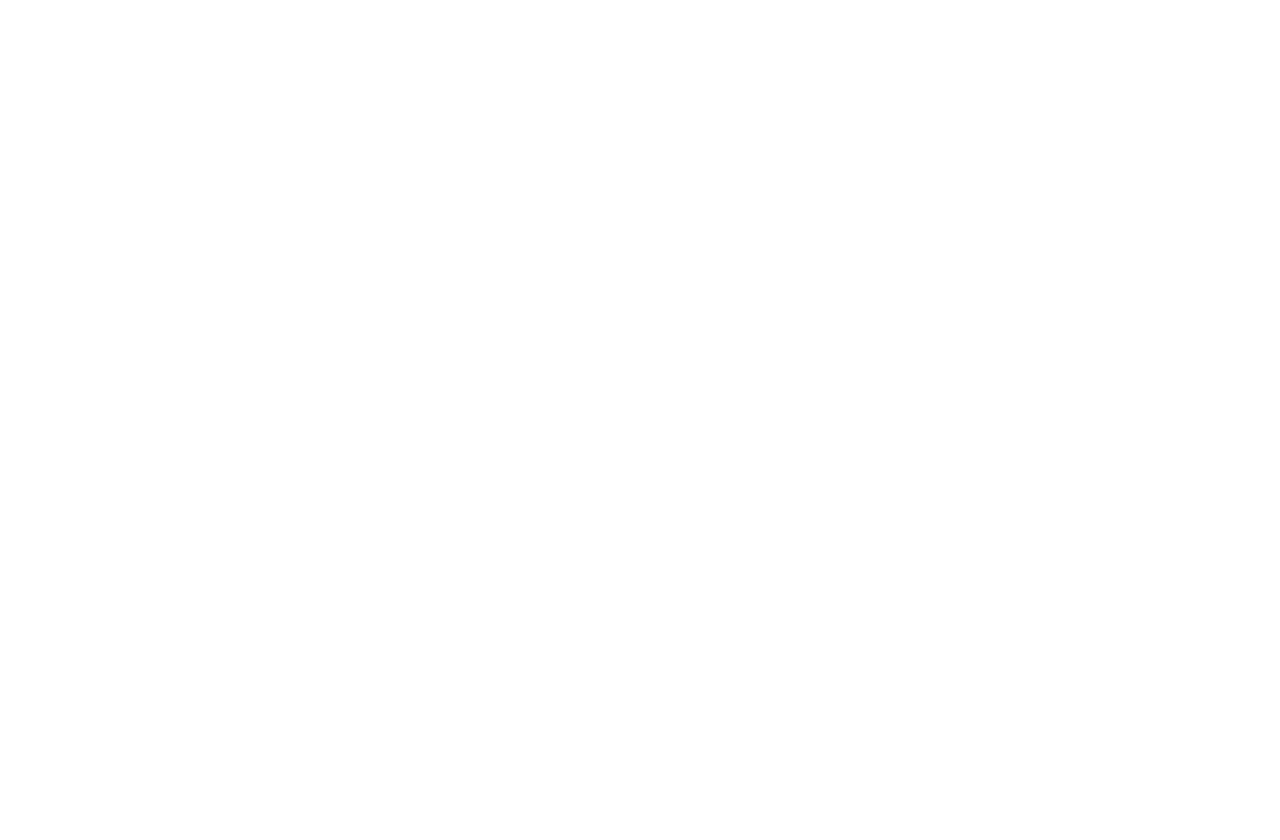
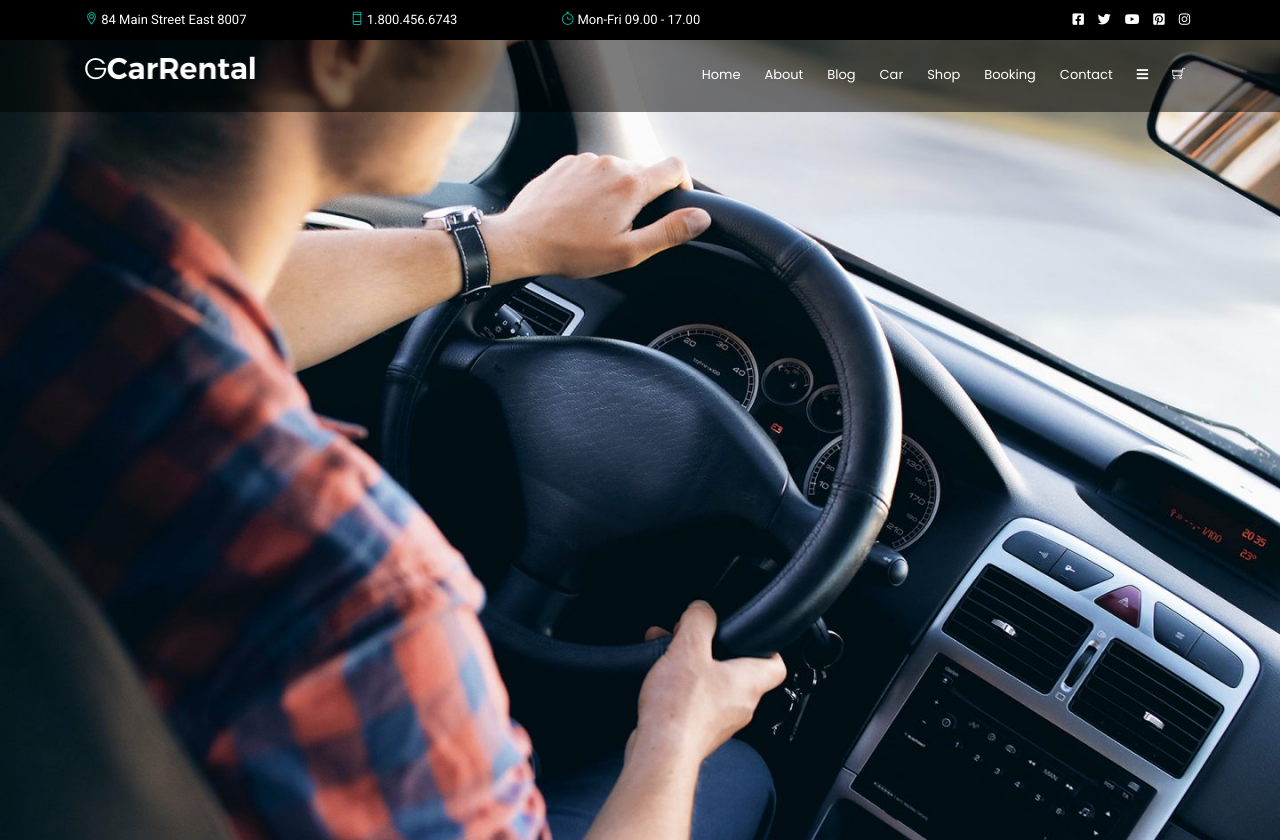
Before and after one commit to asrafulhaq/design-template, a plain HTML site: page index.html in a window 1280 px wide. Before the commit the page ends 800 px from the top, so only its background shows below. Drawn offline with Linux system fonts and the light colour scheme.

Commit message:
Car rental design start with header

```diff
--- a/assets/css/style.css
+++ b/assets/css/style.css
@@ -0,0 +1,94 @@
+* {
+	font-family: 'Roboto', sans-serif;
+}
+ul {
+	margin: 0px;
+	padding: 0px;
+}
+
+li {
+	list-style: none;
+	margin-bottom: 2px;
+}
+
+a{
+	text-decoration: none;
+}
+
+a:hover {
+	text-decoration: none;
+}
+
+
+
+/*Top Bar Style*/
+.top-bar {
+	background-color: #000;
+	padding: 7px 0px;
+}
+
+.top-bar .contact-info {
+	color: #FFF;
+}
+.top-bar .contact-info  ul li {
+	display: inline-block;
+	font-size: 13px;
+	margin-right: 100px;
+}
+
+.top-bar .contact-info  ul li i {
+	color: #04dbc0;
+}
+
+.top-bar .social-menu ul {
+	text-align: right;
+}
+
+.top-bar .social-menu ul li {
+	display: inline-block;
+}
+.top-bar .social-menu ul li a {
+	color: #FFF;
+	font-size: 13px;
+	display: inline-block;
+	margin:0px 5px;
+	transition: .3s;
+}
+
+.top-bar .social-menu ul li a:hover {
+	color: #5856D6;
+}
+
+/*Home Page Banner */
+.home-banner {
+	height: 100vh;
+	width: 100%;
+	background-image: url('../img/banner.jpg');
+	background-size: cover;
+	background-position: center center;
+}
+
+.home-banner .header {
+	background-color: rgba(0, 0, 0, .5);
+	padding: 15px;
+}
+
+.home-banner .header .logo a img {
+	width: 170px;
+}
+
+.home-banner .header .main-menu ul {
+	text-align: right;
+}
+
+.home-banner .header .main-menu ul li {
+	display: inline-block;
+}
+
+.home-banner .header .main-menu ul li a {
+	color: #FFF;
+	font-size: 13px;
+	display: inline-block;
+	padding: 10px;
+	font-family: 'Poppins', sans-serif;
+}
--- a/index.html
+++ b/index.html
@@ -2,7 +2,7 @@
 <html lang="en">
 <head>
 	<meta charset="UTF-8">
-	<title>Food Business</title>
+	<title>Car Rental - HTML Template </title>
 
 	<!-- Styles  -->
 	<link rel="stylesheet" href="assets/css/animate.css">
@@ -12,8 +12,74 @@
 	<link rel="stylesheet" href="assets/css/bootstrap.min.css">
 	<link rel="stylesheet" href="assets/css/style.css">
 	<link rel="stylesheet" href="assets/css/responsive.css">
+
+
+	<link href="https://fonts.googleapis.com/css2?family=Poppins:ital,wght@0,100;0,200;0,300;0,400;0,500;0,600;0,700;0,800;0,900;1,100;1,200;1,300;1,400;1,500;1,600;1,700;1,800;1,900&family=Roboto:ital,wght@0,100;0,300;0,400;0,500;0,700;0,900;1,100;1,300;1,400;1,500;1,700;1,900&display=swap" rel="stylesheet">
 </head>
 <body>
+
+
+	<!-- TOP BAR  -->
+	<section class="top-bar">
+		<div class="container">
+			<div class="row">
+				<div class="col-md-8">
+					<div class="contact-info">
+						<ul>
+							<li><i class="ti-location-pin"></i> 84 Main Street East 8007</li>
+							<li><i class="ti-mobile"></i> 1.800.456.6743</li>
+							<li><i class="ti-timer"></i> Mon-Fri 09.00 - 17.00</li>
+						</ul>
+					</div>
+				</div>
+				<div class="col-md-4">
+					<div class="social-menu">
+						<ul>
+							<li><a href="#"><i class="fab fa-facebook-square"></i></a></li>
+							<li><a href="#"><i class="fab fa-twitter"></i></a></li>
+							<li><a href="#"><i class="fab fa-youtube"></i></a></li>
+							<li><a href="#"><i class="fab fa-pinterest-square"></i></a></li>
+							<li><a href="#"><i class="fab fa-instagram"></i></a></li>
+						</ul>
+					</div>
+				</div>
+			</div>
+		</div>
+	</section>
+	<!-- TOP BAR END  -->
+
+	<!-- Home Pag Banner  -->
+	<section class="home-banner">
+		<nav class="header">
+			<div class="container">
+				<div class="row">
+					<div class="col-md-3">
+						<div class="logo">
+							<a href="#"><img src="assets/img/logo-white.png"></a>
+						</div>
+					</div>
+					<div class="col-md-9">
+						<div class="main-menu">
+							<ul>
+								<li><a href="#">Home</a></li>
+								<li><a href="#">About</a></li>
+								<li><a href="#">Blog</a></li>
+								<li><a href="#">Car</a></li>
+								<li><a href="#">Shop</a></li>
+								<li><a href="#">Booking</a></li>
+								<li><a href="#">Contact</a></li>
+								<li><a href="#"><i class="fas fa-bars"></i></a></li>
+								<li><a href="#"> <i class="ti-shopping-cart"></i> </a></li>
+							</ul>
+						</div>
+					</div>
+				</div>
+			</div>
+		</nav>
+
+	</section>
+	<!-- Home Pag Banner End  -->
+
 
 
 
```
Also changed, not shown: assets/img/banner.jpg (added), assets/img/logo-white.png (added).
